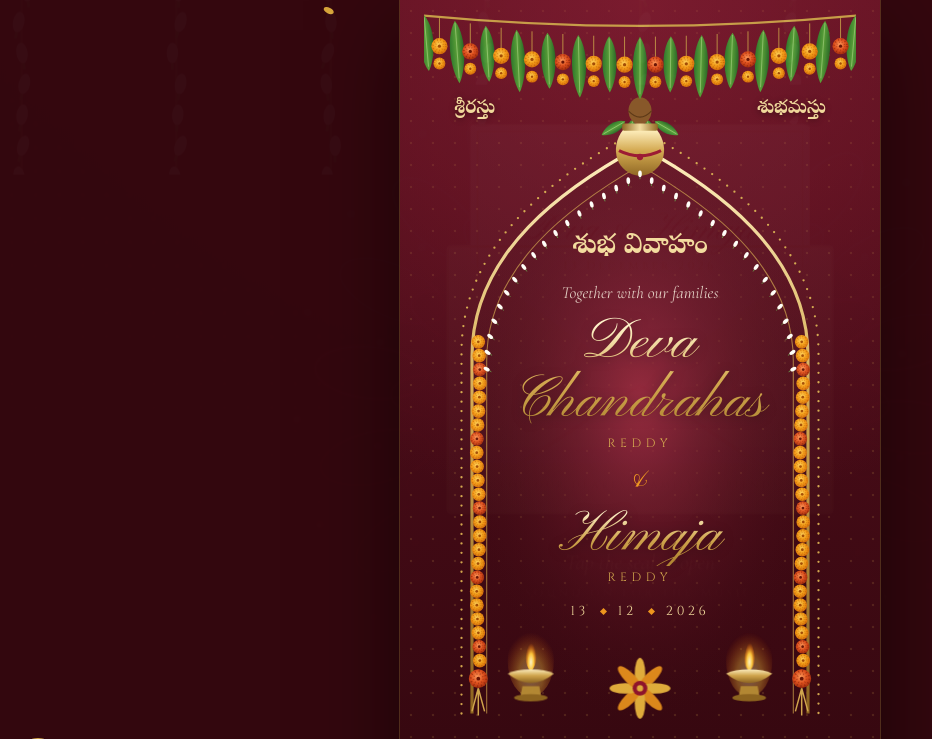
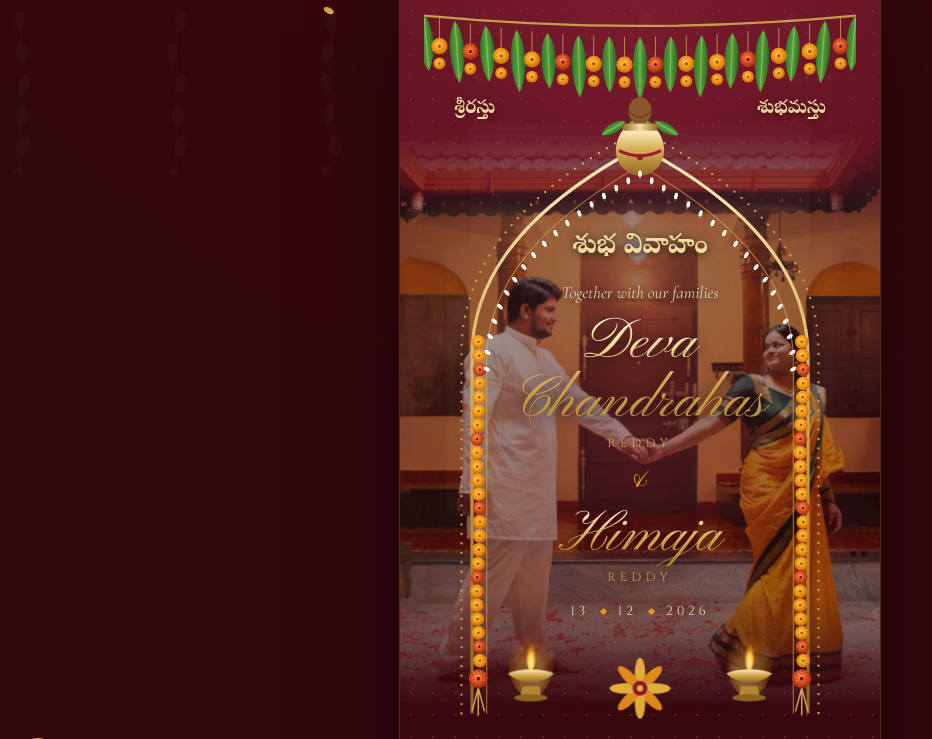
Before and after one commit to devawedshimaja/devawedshimaja.github.io, a plain HTML site: page index.html in a window 1280 px wide. Both pictures are taken after a click on the button "Open the invitation". Shown: the top 739 px of the page, without its empty margins (0-932 px from the left). Drawn offline with nearby package versions, Linux system fonts and the light colour scheme.

Commit message:
Couple photo behind the names and faintly inside the Save the Date card
Co-Authored-By: Claude Opus 5.5 <noreply@anthropic.com>

```diff
--- a/index.html
+++ b/index.html
@@ -223,6 +223,30 @@ h2.script {
 .film-frame video { display: block; width: 100%; height: 100%; border-radius: 12px; background: var(--emerald-deep); object-fit: cover; }
 .film-note { font-style: italic; color: #6b5330; margin: 16px 0 0; font-size: 17px; }
 .foot { padding-bottom: 96px; }
+/* faint couple photo inside the Save the Date card, revealed by the scratch */
+.reveal-inner::before {
+  content: ""; position: absolute; inset: 0; pointer-events: none;
+  background: url("couple.jpg") 52% 62% / cover no-repeat; opacity: .16;
+  -webkit-mask-image: linear-gradient(180deg, transparent 5%, #000 40%, #000 75%, transparent 100%);
+  mask-image: linear-gradient(180deg, transparent 5%, #000 40%, #000 75%, transparent 100%);
+}
+.reveal-inner > * { position: relative; }
+/* couple photo behind the names: sized so both stand side by side across the screen */
+.hero-photo {
+  position: absolute; z-index: 0; pointer-events: none;
+  left: 50%; top: 17%; width: 160%; aspect-ratio: 1200 / 868;
+  margin-left: -80%;
+  background: url("couple.jpg") center / cover no-repeat;
+  -webkit-mask-image: linear-gradient(180deg, transparent 0%, #000 16%, #000 80%, transparent 100%);
+  mask-image: linear-gradient(180deg, transparent 0%, #000 16%, #000 80%, transparent 100%);
+  transform-origin: 50% 60%;
+}
+.hero-photo::after { content: ""; position: absolute; inset: 0; background: var(--emerald-deep); opacity: .42; }
+.hero-photo.zoom { animation: heroZoom 9s cubic-bezier(.2,.6,.2,1) both; }
+@keyframes heroZoom { from { transform: scale(1.14); } to { transform: scale(1); } }
+.hero > .thor-wrap, .hero > .arch-box, .hero > .scroll-hint { position: relative; z-index: 1; }
+.hero .names .n { filter: drop-shadow(0 2px 8px rgba(0,0,0,.75)); }
+.hero .lead, .hero .subvah, .hero .date-chip, .hero .names .surname { text-shadow: 0 1px 8px rgba(0,0,0,.8); }
 /* Ganesha on the envelope flap (flips away with it) */
 .env .flap .ganesh {
   position: absolute; left: 50%; top: 6%; width: 17%; height: auto; margin-left: -8.5%;
@@ -407,6 +431,7 @@ h2.script {
 <main class="wrap">
   <!-- ============ HERO ============ -->
   <section class="band silk hero" aria-label="Wedding of Deva Chandrahas Reddy and Himaja Reddy">
+    <div class="hero-photo" id="heroPhoto" aria-hidden="true"></div>
     <div class="thor-wrap">
       <svg class="thoranam" id="thoranam" viewBox="0 0 400 120" aria-hidden="true"></svg>
       <p class="bless left">శ్రీరస్తు</p>
@@ -419,7 +444,7 @@ h2.script {
             <stop offset="0" stop-color="#a02c43" stop-opacity=".85"/><stop offset="1" stop-color="#33080f" stop-opacity="0"/>
           </radialGradient>
         </defs>
-        <path d="M40 590 V250 C40 150 130 88 200 50 C270 88 360 150 360 250 V590 Z" fill="url(#archGlow)"/>
+        <path d="M40 590 V250 C40 150 130 88 200 50 C270 88 360 150 360 250 V590 Z" fill="url(#archGlow)" opacity=".35"/>
         <path d="M40 590 V250 C40 150 130 88 200 50 C270 88 360 150 360 250 V590" fill="none" stroke="url(#goldGrad)" stroke-width="3"/>
         <path d="M54 590 V254 C54 162 138 104 200 68 C262 104 346 162 346 254 V590" fill="none" stroke="#d4a94f" stroke-width="1" opacity=".7"/>
         <path d="M30 590 V246 C30 140 124 74 200 34 C276 74 370 140 370 246 V590" fill="none" stroke="#d4a94f" stroke-width="2.2" stroke-dasharray="0 9" stroke-linecap="round"/>
@@ -781,6 +806,7 @@ h2.script {
     if (opened) return; opened = true;
     startMusic();
     env.classList.add("open");
+    document.getElementById("heroPhoto").classList.add("zoom");
     const r = document.getElementById("seal").getBoundingClientRect();
     shower(r.left + r.width / 2, r.top + r.height / 2, 60);
     setTimeout(() => { env.classList.add("leave"); document.body.classList.remove("locked"); petalsOn = true; }, reduce ? 50 : 2000);
```
Also changed, not shown: couple.jpg (added).
